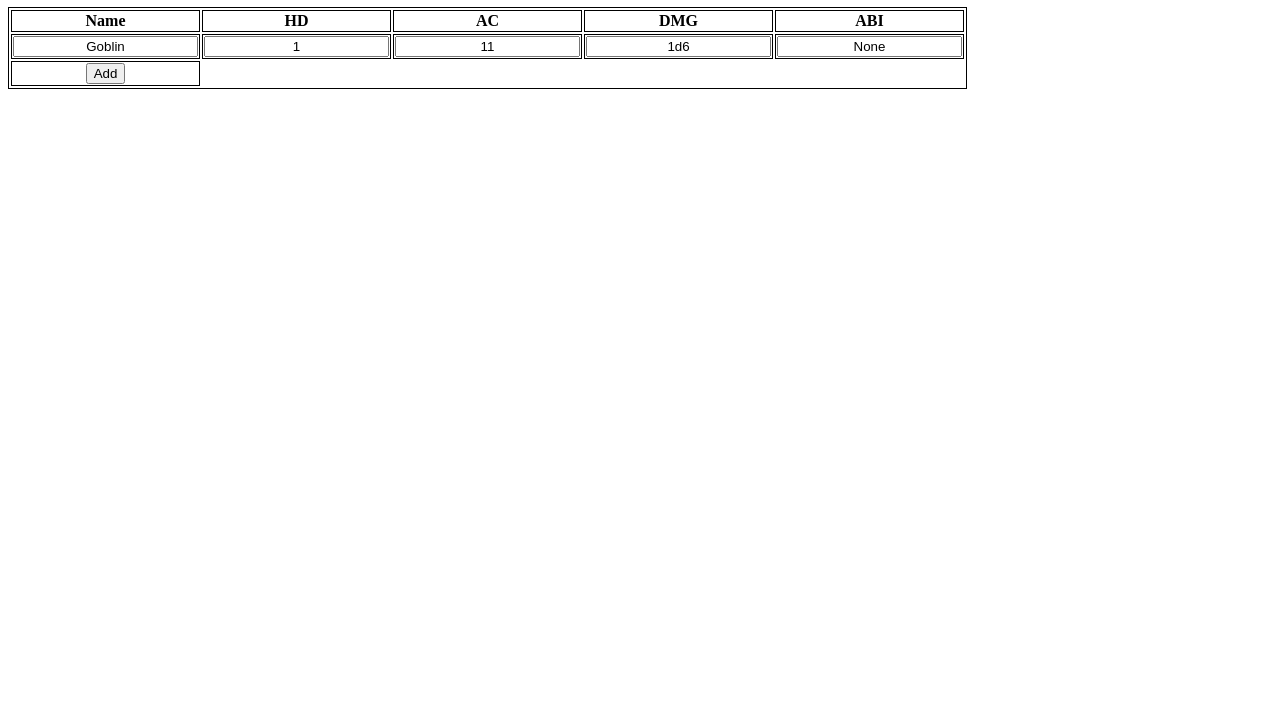
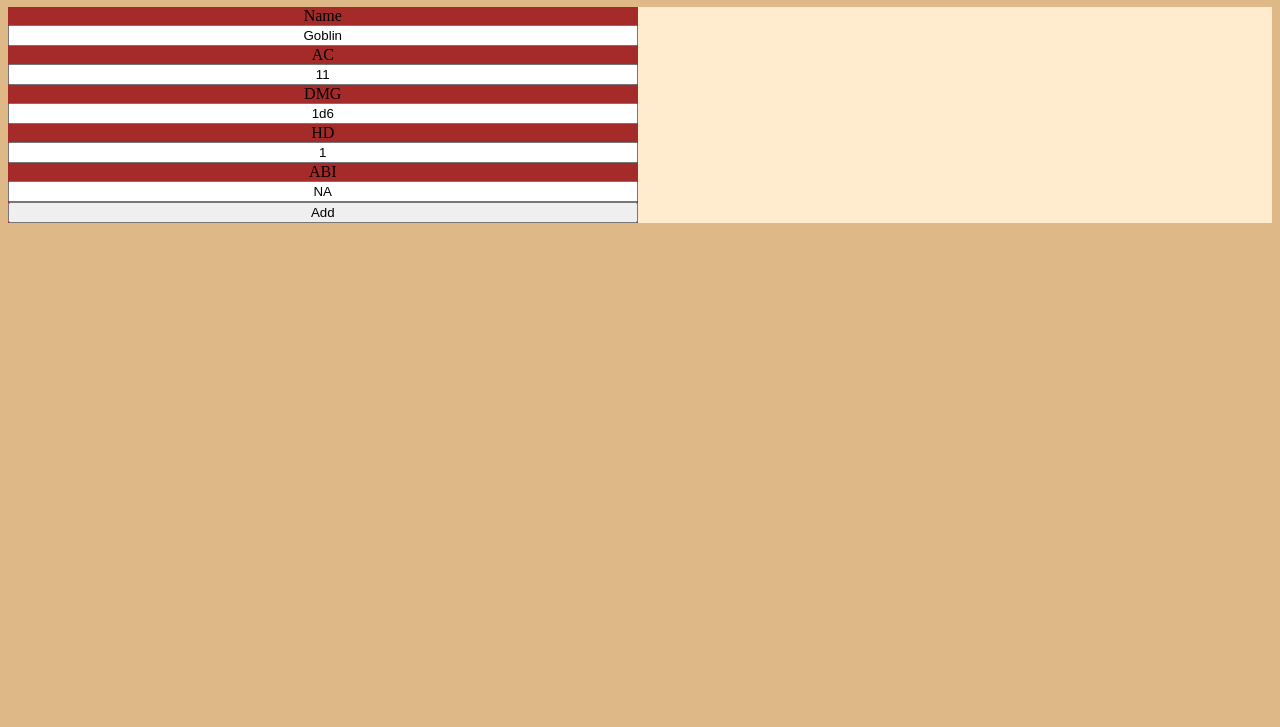
Before and after one commit to HendersonSoftworks/OSR-Monster-Manager, a plain HTML site: page index.html in a window 1280 px wide. Shown: the part 73-800 px from the top of the page. Drawn offline with Linux system fonts and the light colour scheme.

Commit message:
formulating basic layout

```diff
--- a/index.html
+++ b/index.html
@@ -11,39 +11,32 @@
 <body>
     <h1>OSR Monster Manager</h1>
     <div class="grid-container">
-        <div class="test-enemy">
-            <table>
-                <tr>
-                    <th>Name</th>
-                    <th>HD</th>
-                    <th>AC</th>
-                    <th>DMG</th>
-                    <th>ABI</th>
-                </tr>
-                <tr>
-                    <td>
-                        <input type="text" value="Goblin">
-                    </td>
-                    <td>
-                        <input type="text" value="1">
-                    </td>
-                    <td>
-                        <input type="text" value="11">
-                    </td>
-                    <td>
-                        <input type="text" value="1d6">
-                    </td>
-                    <td>
-                        <input type="text" value="None">
-                    </td>
-                </tr>
-                <tr>
-                    <td>
-                        <button>Add</button>
-                    </td>
-                </tr>
-            </table>
+        <div class="enemy-panel">
+            <div class="name panel">
+                <label for="name">Name</label>
+                <input type="text" name="name" id="" value="Goblin">
+            </div>
+            <div class="ac panel">
+                <label for="">AC</label>
+                <input type="text" name="" id="" value="11">
+            </div>
+            <div class="dmg panel">
+                <label for="">DMG</label>
+                <input type="text" name="" id="" value="1d6">
+            </div>
+            <div class="hd panel">
+                <label for="">HD</label>
+                <input type="text" name="" id="" value="1">
+            </div>
+            <div class="abi panel">
+                <label for="">ABI</label>
+                <input type="text-area" name="" id="" value="NA">
+            </div>
+            <div class="add panel">
+                <button>Add</button>
+            </div>
         </div>
     </div>
 </body>
+
 </html>
--- a/style.css
+++ b/style.css
@@ -1,3 +1,9 @@
+body {
+    text-align: center;
+    background-color: burlywood;
+    color: black;
+}
+
 table, th, td {
     border: 1px solid ;
     text-align: center;
@@ -11,8 +17,23 @@ input {
 
 .grid-container {
     display: grid;
-    grid-template-columns: repeat(3, 1fr);
-    grid-template-rows: repeat(3, 1fr);
+    grid-template-columns: repeat(2, 1fr);
+    grid-template-rows: repeat(1, 1fr);
     grid-column-gap: 5px;
     grid-row-gap: 5px;
-    }
+
+    background-color: blanchedalmond;
+}
+
+.panel {
+    min-width: auto;
+    height: auto;
+    background-color: brown;
+    display: flex;
+    justify-content: center;
+    flex-direction: column;
+}
+
+.name {
+    grid-column: 1 / 3;
+}
```
